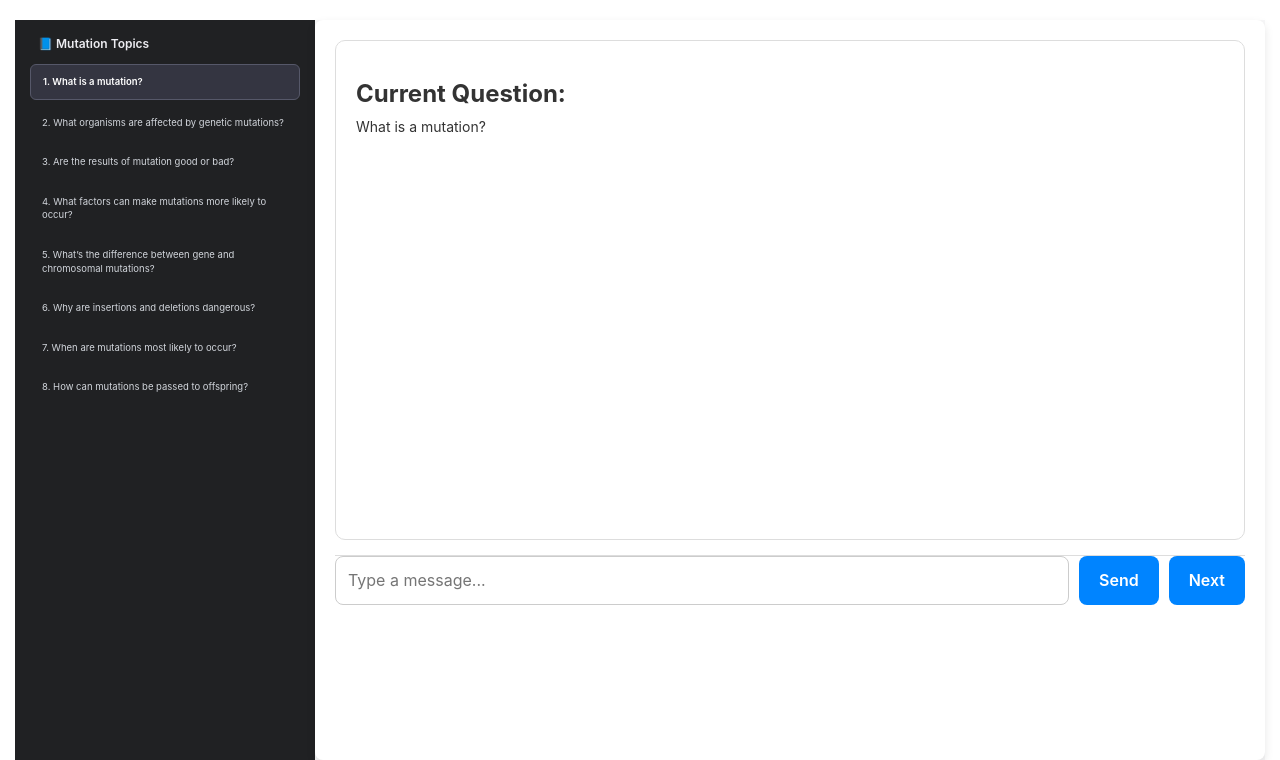
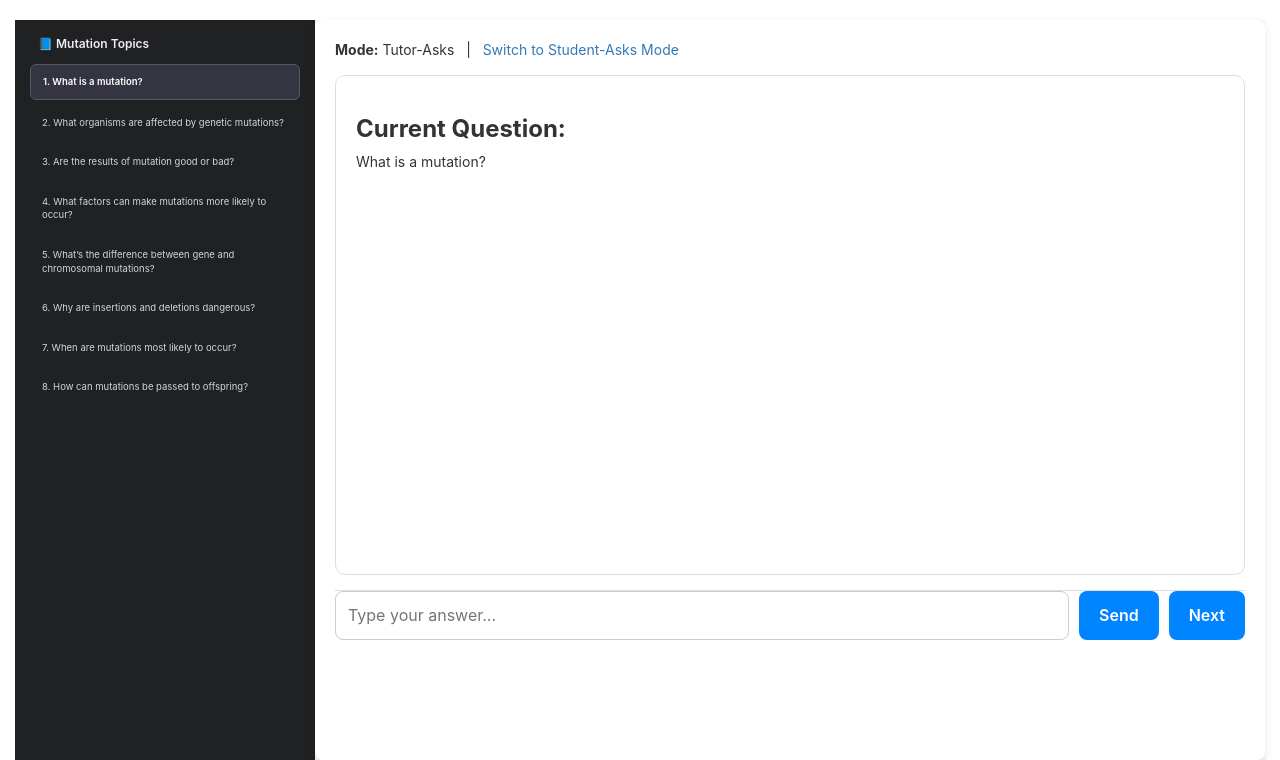
Before and after one commit to Anirudh02-sys/Friction_Induced_Eductational_Chatbot, a Django app: page /home/ in a window 1280 px wide. Shown: the part 52-812 px from the top of the page. Run offline with Django 5.2, Linux system fonts and the light colour scheme; the visitor is signed in with stand-in values (Sample User, id 1); data comes from the database, SQL or seed files in the repository; some libraries are stand-ins or nearby versions.

Commit message:
Adding new User Mode - ask Agent questions

```diff
--- a/a2chatbot/models.py
+++ b/a2chatbot/models.py
@@ -29,7 +29,8 @@ class Participant(models.Model):
         max_length=255, blank=True, null=True
     )
     updated_at = models.DateTimeField(auto_now=True, blank=True)
-    #thread_id = models.CharField(max_length=200, null=True, blank=True)
+    mode = models.CharField(max_length=20, default="tutor_asks")
+
 
     def __unicode__(self):
         return 'id=' + str(self.pk)
--- a/a2chatbot/templates/a2chatbot/welcome.html
+++ b/a2chatbot/templates/a2chatbot/welcome.html
@@ -22,7 +22,7 @@
         background: #f7f7f8;
     }
 
-    /* Sidebar (ChatGPT style) */
+    /* Sidebar (Tutor Mode Only) */
     .question-sidebar {
         width: 300px;
         background: #202123;
@@ -126,9 +126,20 @@
         color: white;
     }
 
+    /* Student-Asks Mode fullscreen chat */
+    .student-chat-container {
+        flex: 1;
+        padding: 20px;
+        width: 100%;
+    }
 </style>
 
-<!-- ------------------ MAIN LAYOUT ------------------ -->
+<!-- ------------------ TUTOR MODE OR STUDENT MODE ------------------ -->
+
+{% if mode == "tutor_asks" %}
+
+<!-- ======================= TUTOR-ASKS MODE ======================= -->
+
 <div class="layout-container">
 
     <!-- ------------------ SIDEBAR WITH QUESTIONS ------------------ -->
@@ -137,26 +148,30 @@
 
         {% for q in all_questions %}
         <div
-    class="question-item {% if forloop.counter0 == current_index %}question-selected{% endif %}"
-    data-index="{{ forloop.counter0 }}"
-    onclick="navigateToQuestion(this.dataset.index)">
-    {{ forloop.counter }}. {{ q.question }}
-    </div>
-
+            class="question-item {% if forloop.counter0 == current_index %}question-selected{% endif %}"
+            data-index="{{ forloop.counter0 }}"
+            onclick="navigateToQuestion(this.dataset.index)">
+            {{ forloop.counter }}. {{ q.question }}
+        </div>
         {% endfor %}
     </div>
 
     <!-- ------------------ CHAT AREA ------------------ -->
     <div class="chat-container">
 
+        <div style="margin-bottom: 15px;">
+            <strong>Mode:</strong> Tutor-Asks
+            &nbsp; | &nbsp;
+            <a href="{% url 'switch_mode' 'student_asks' %}">Switch to Student-Asks Mode</a>
+        </div>
+
         <div id="chatBox" class="chat-box">
-            <!-- Current question at top -->
             <h3><strong>Current Question:</strong></h3>
             <p>{{ current_question }}</p>
         </div>
 
         <div class="input-container">
-            <input type="text" id="userInput" placeholder="Type a message...">
+            <input type="text" id="userInput" placeholder="Type your answer...">
             <button class="send-btn" onclick="sendMessage()">Send</button>
             <button class="next-btn" onclick="nextQuestion()">Next</button>
         </div>
@@ -164,6 +179,37 @@
     </div>
 
 </div>
+
+{% else %}
+
+<!-- ======================= STUDENT-ASKS MODE ======================= -->
+
+<div class="layout-container">
+
+    <!-- NO SIDEBAR HERE -->
+    <div class="student-chat-container">
+
+        <div style="margin-bottom: 15px;">
+            <strong>Mode:</strong> Student-Asks
+            &nbsp; | &nbsp;
+            <a href="{% url 'switch_mode' 'tutor_asks' %}">Switch to Tutor-Asks Mode</a>
+        </div>
+
+        <h3>🟢 Ask Anything About Mutations</h3>
+        <p>Feel free to ask your own questions. I'll teach you step-by-step.</p>
+
+        <div id="chatBox" class="chat-box"></div>
+
+        <div class="input-container">
+            <input type="text" id="userInput" placeholder="Ask a question...">
+            <button class="send-btn" onclick="sendMessage()">Send</button>
+        </div>
+
+    </div>
+
+</div>
+
+{% endif %}
 
 <!-- ------------------ JAVASCRIPT ------------------ -->
 <script>
--- a/a2chatbot/urls.py
+++ b/a2chatbot/urls.py
@@ -29,6 +29,5 @@ urlpatterns = [
     re_path(r'^sendmessage$', views.sendmessage, name ='sendmessage'),
     re_path(r"^next_question$", views.next_question, name="next_question"),
     path("set_question/<int:idx>/", views.set_question, name="set_question"),
-
-
+    path("switch_mode/<str:mode>/", views.switch_mode, name="switch_mode"),
 ]
--- a/a2chatbot/views.py
+++ b/a2chatbot/views.py
@@ -69,6 +69,124 @@ Create a short persona (5–7 sentences) describing:
 
 
 # ---------- Assistant & thread helpers ----------
+def handle_tutor_mode(request, participant, studentmessage):
+    qa = load_ground_truth()
+    idx = max(0, min(participant.current_q_index, len(qa) - 1))
+    main_question = qa[idx]["question"]
+    ground_truth = qa[idx]["answer"]
+
+    assistant_id = ensure_assistant(participant)
+
+    if not participant.current_thread_id:
+        thread_id = start_thread_for_current_question(participant, main_question, ground_truth)
+    else:
+        thread_id = participant.current_thread_id
+
+    rag_context = get_rag_context(studentmessage)
+
+    user_content = f"""
+Main question: {main_question}
+
+Student just said:
+"{studentmessage}"
+
+Relevant context from the mutation transcript (for you to use when helping):
+{rag_context}
+
+Your job:
+- Decide whether to ask a follow-up question, give a hint, or offer a brief explanation.
+- Always stay focused on the main question above.
+- Keep your response short and conversational.
+"""
+    client.beta.threads.messages.create(
+        thread_id=thread_id,
+        role="user",
+        content=user_content
+    )
+
+    run = client.beta.threads.runs.create_and_poll(
+        thread_id=thread_id,
+        assistant_id=assistant_id,
+        temperature=0.7,
+    )
+
+    reply = client.beta.threads.messages.list(
+        thread_id=thread_id,
+        run_id=run.id
+    ).data[0].content[0].text.value
+
+    ChatLog.objects.create(
+        user=request.user,
+        message=studentmessage,
+        bot_reply=reply,
+        context=rag_context,
+        meta={"mode": "tutor_asks", "main_question": main_question},
+    )
+
+    return JsonResponse([{"bot_message": reply}], safe=False)
+
+
+def handle_student_mode(request, participant, studentmessage):
+
+    # 1. Ensure assistant exists (but with student-mode instructions)
+    assistant_id = ensure_student_mode_assistant(participant)
+
+    # 2. Ensure thread exists
+    if not participant.current_thread_id:
+        thread_id = start_student_mode_thread(participant)
+    else:
+        thread_id = participant.current_thread_id
+
+    # 3. Retrieve RAG context
+    rag_context = get_rag_context(studentmessage)
+
+    # 4. Message prompt
+    user_content = f"""
+The student asked:
+"{studentmessage}"
+
+Relevant video transcript:
+{rag_context}
+
+Your teaching goals:
+1. Provide a concise, friendly explanation.
+2. Highlight key terms with **bold**.
+3. Then ask a follow-up question based on their question.
+4. Use either:
+   - a short MCQ, or
+   - fill-in-the-blank.
+5. Encourage the student.
+
+Keep the response SHORT and structured.
+"""
+
+    client.beta.threads.messages.create(
+        thread_id=thread_id,
+        role="user",
+        content=user_content
+    )
+
+    run = client.beta.threads.runs.create_and_poll(
+        thread_id=thread_id,
+        assistant_id=assistant_id,
+        temperature=0.7,
+    )
+
+    reply = client.beta.threads.messages.list(
+        thread_id=thread_id,
+        run_id=run.id
+    ).data[0].content[0].text.value
+
+    ChatLog.objects.create(
+        user=request.user,
+        message=studentmessage,
+        bot_reply=reply,
+        context=rag_context,
+        meta={"mode": "student_asks"},
+    )
+
+    return JsonResponse([{"bot_message": reply}], safe=False)
+
 
 def get_or_create_participant(user):
     """
@@ -122,6 +240,63 @@ def ensure_assistant(participant):
     if participant.assistant_id:
         return participant.assistant_id
     return create_assistant_for_participant(participant)
+
+def ensure_student_mode_assistant(participant):
+
+    # If an assistant exists but mode is different (tutor), delete it
+    if participant.assistant_id and participant.mode != "student_asks":
+        try:
+            client.beta.assistants.delete(participant.assistant_id)
+        except:
+            pass
+        participant.assistant_id = None
+        participant.save()
+
+    # If correct assistant already exists
+    if participant.assistant_id:
+        return participant.assistant_id
+
+    persona = participant.persona or "You are a friendly mutation tutor."
+
+    instructions = f"""
+You are a mutation tutor in STUDENT-ASKS MODE.
+
+Persona:
+{persona}
+
+Behavior:
+- The student freely asks questions.
+- Give concise, helpful explanations.
+- Highlight key terms with **bold**.
+- Follow explanations with:
+    (a) multiple-choice OR
+    (b) fill-in-the-blank.
+- Encourage the student.
+- Keep responses short, friendly, structured.
+"""
+
+    assistant = client.beta.assistants.create(
+        name=f"Mutation Tutor (Student Mode) for {participant.user.username}",
+        instructions=instructions,
+        model="gpt-4o-mini",
+        temperature=0.7,
+    )
+
+    participant.assistant_id = assistant.id
+    participant.save()
+
+    return assistant.id
+
+
+def start_student_mode_thread(participant):
+    thread = client.beta.threads.create(
+        messages=[
+            {"role": "user", "content": "You are now in student-asks mode. Begin teaching."}
+        ]
+    )
+    participant.current_thread_id = thread.id
+    participant.save()
+    return thread.id
 
 
 def start_thread_for_current_question(participant, main_question, ground_truth):
@@ -199,6 +374,7 @@ def home(request):
             "all_questions": qa,
             "current_question": main_question,
             "current_index": idx,
+            "mode": participant.mode,
         },
     )
 
@@ -209,74 +385,15 @@ def sendmessage(request):
         user = request.user
         participant = get_or_create_participant(user)
 
-        # Load ground truth
-        qa = load_ground_truth()
-        idx = max(0, min(participant.current_q_index, len(qa) - 1))
-        main_question = qa[idx]["question"]
-        ground_truth = qa[idx]["answer"]
-
+        mode = participant.mode
         studentmessage = request.POST["message"]
 
-        # 1) ensure assistant exists
-        assistant_id = ensure_assistant(participant)
+        # Branch on mode
+        if mode == "tutor_asks":
+            return handle_tutor_mode(request, participant, studentmessage)
+        else:
+            return handle_student_mode(request, participant, studentmessage)
 
-        # 2) ensure thread exists for this question
-        if not participant.current_thread_id:
-            thread_id = start_thread_for_current_question(
-                participant,
-                main_question,
-                ground_truth
-            )
-        else:
-            thread_id = participant.current_thread_id
-
-        # 3) RAG context
-        rag_context = get_rag_context(studentmessage)
-
-        # 3) append user message to thread, with RAG context
-        user_content = f"""
-Main question: {main_question}
-
-Student just said:
-"{studentmessage}"
-
-Relevant context from the mutation transcript (for you to use when helping):
-{rag_context}
-
-Your job:
-- Decide whether to ask a follow-up question, give a hint, or offer a brief explanation.
-- Always stay focused on the main question above.
-- Keep your response short and conversational.
-"""
-        client.beta.threads.messages.create(
-            thread_id=thread_id,
-            role="user",
-            content=user_content
-        )
-
-        # 5) run assistant
-        run = client.beta.threads.runs.create_and_poll(
-            thread_id=thread_id,
-            assistant_id=assistant_id,
-            temperature=0.7,
-        )
-
-        messages = client.beta.threads.messages.list(
-            thread_id=thread_id,
-            run_id=run.id
-        )
-
-        bot_reply = messages.data[0].content[0].text.value
-
-        # 6) log turn
-        ChatLog.objects.create(
-            user=user,
-            message=studentmessage,
-            bot_reply=bot_reply,
-            context=rag_context,
-            meta={"main_question": main_question},
-        )
-        return JsonResponse([{"bot_message": bot_reply}], safe=False)
 
 
 def landing(request):
@@ -307,6 +424,30 @@ def register(request):
 
     return render(request, "a2chatbot/register.html")
 
+@login_required
+def switch_mode(request, mode):
+    participant = get_or_create_participant(request.user)
+
+    if mode in ["tutor_asks", "student_asks"]:
+        participant.mode = mode
+        # reset assistant & thread for clean mode switching
+        if participant.assistant_id:
+            try:
+                client.beta.assistants.delete(participant.assistant_id)
+            except:
+                pass
+        participant.assistant_id = None
+
+        if participant.current_thread_id:
+            try:
+                client.beta.threads.delete(participant.current_thread_id)
+            except:
+                pass
+        participant.current_thread_id = None
+
+        participant.save()
+
+    return redirect("home")
 
 @login_required
 def next_question(request):
```
